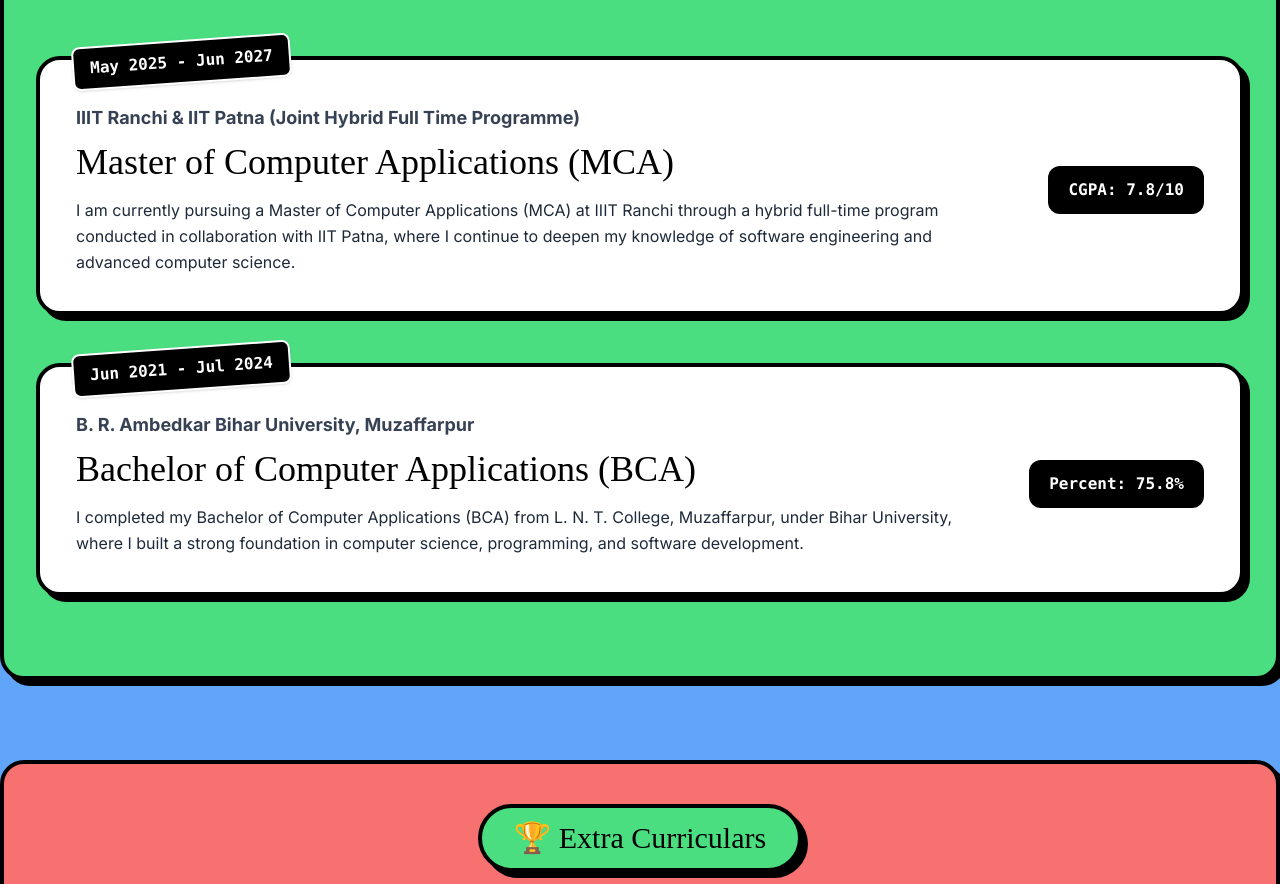
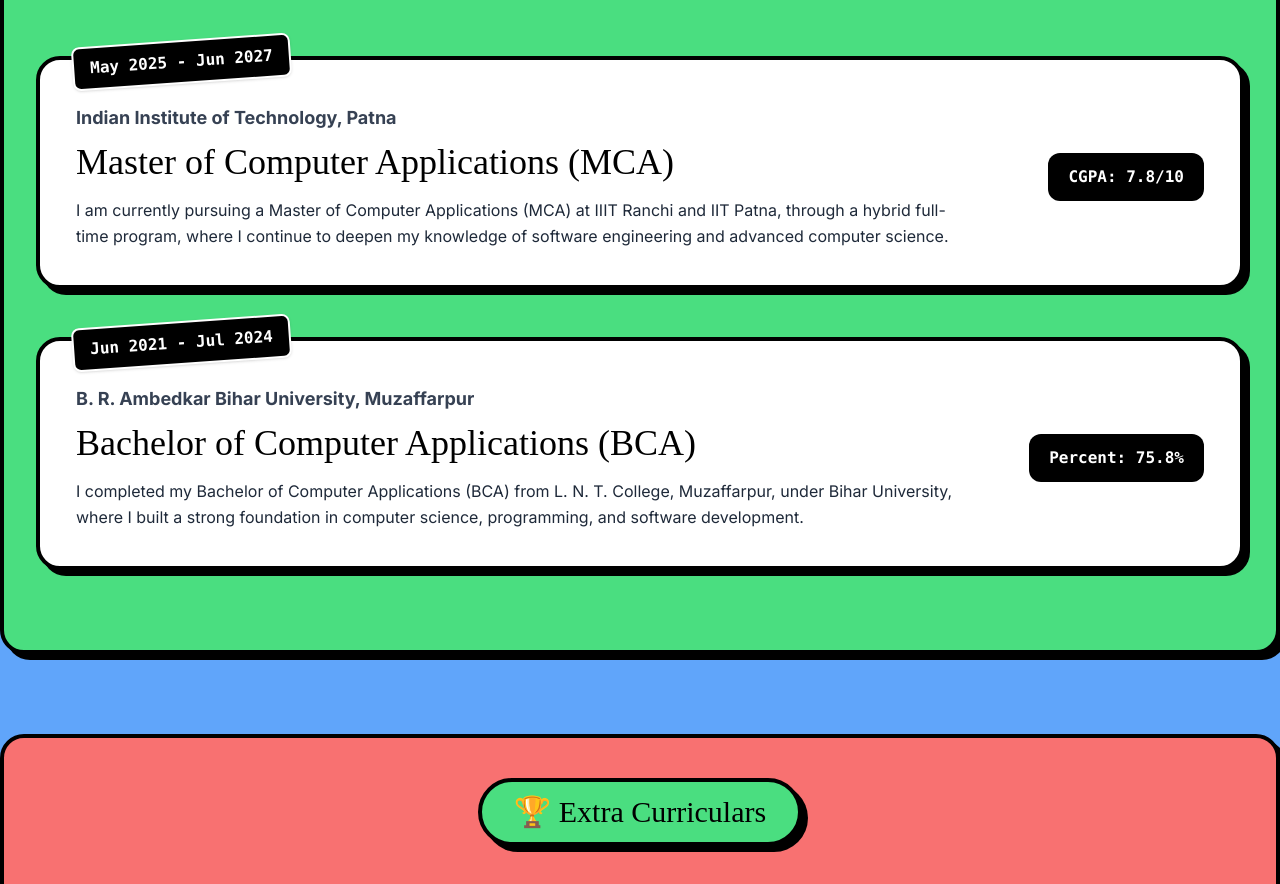
Before and after one commit to rajSunny5714/new-portfolio, a React (Vite) app: page / in a window 1280 px wide. Shown: the part 5199-6083 px from the top of the page. Built offline with nearby package versions, Linux system fonts and the light colour scheme; the HTML template or start-up script is replaced by a standard one; a web font is replaced by a local one.

Commit message:
Refactor Education component with updated details
Updated the education details and corrected the place name in the Education component.

```diff
--- a/src/components/sections/Education.tsx
+++ b/src/components/sections/Education.tsx
@@ -52,11 +52,11 @@ const Education = () => {
   const educationData: EduProps[] = [
     {
       year: 'May 2025 - Jun 2027',
-      place: 'IIIT Ranchi & IIT Patna (Joint Hybrid Full Time Programme)',
+      place: 'Indian Institute of Technology, Patna',
       title: 'Master of Computer Applications (MCA)',
       score: 'CGPA: 7.8/10',
       color: 'bg-purple-100',
-      desc: 'I am currently pursuing a Master of Computer Applications (MCA) at IIIT Ranchi through a hybrid full-time program conducted in collaboration with IIT Patna, where I continue to deepen my knowledge of software engineering and advanced computer science.',
+      desc: 'I am currently pursuing a Master of Computer Applications (MCA) at IIIT Ranchi and IIT Patna, through a hybrid full-time program, where I continue to deepen my knowledge of software engineering and advanced computer science.',
     },
     {
       year: 'Jun 2021 - Jul 2024',
```
